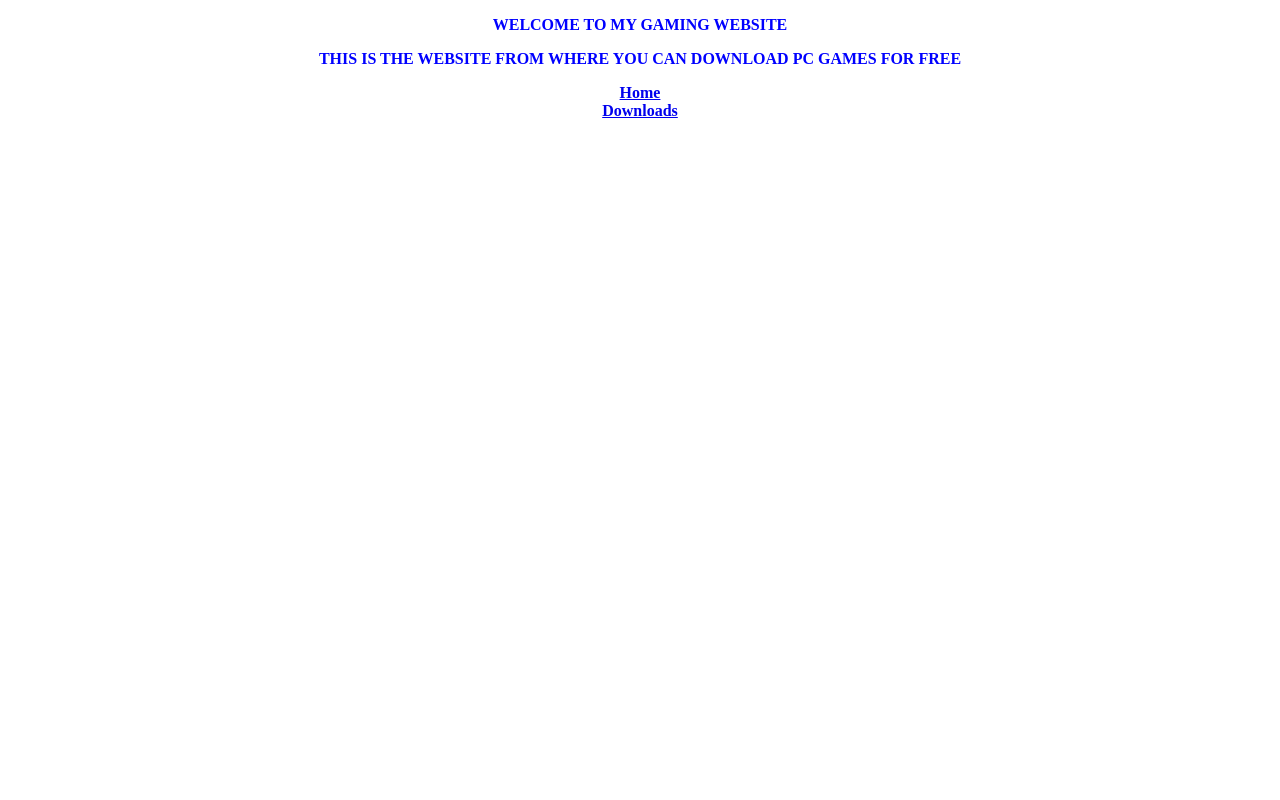
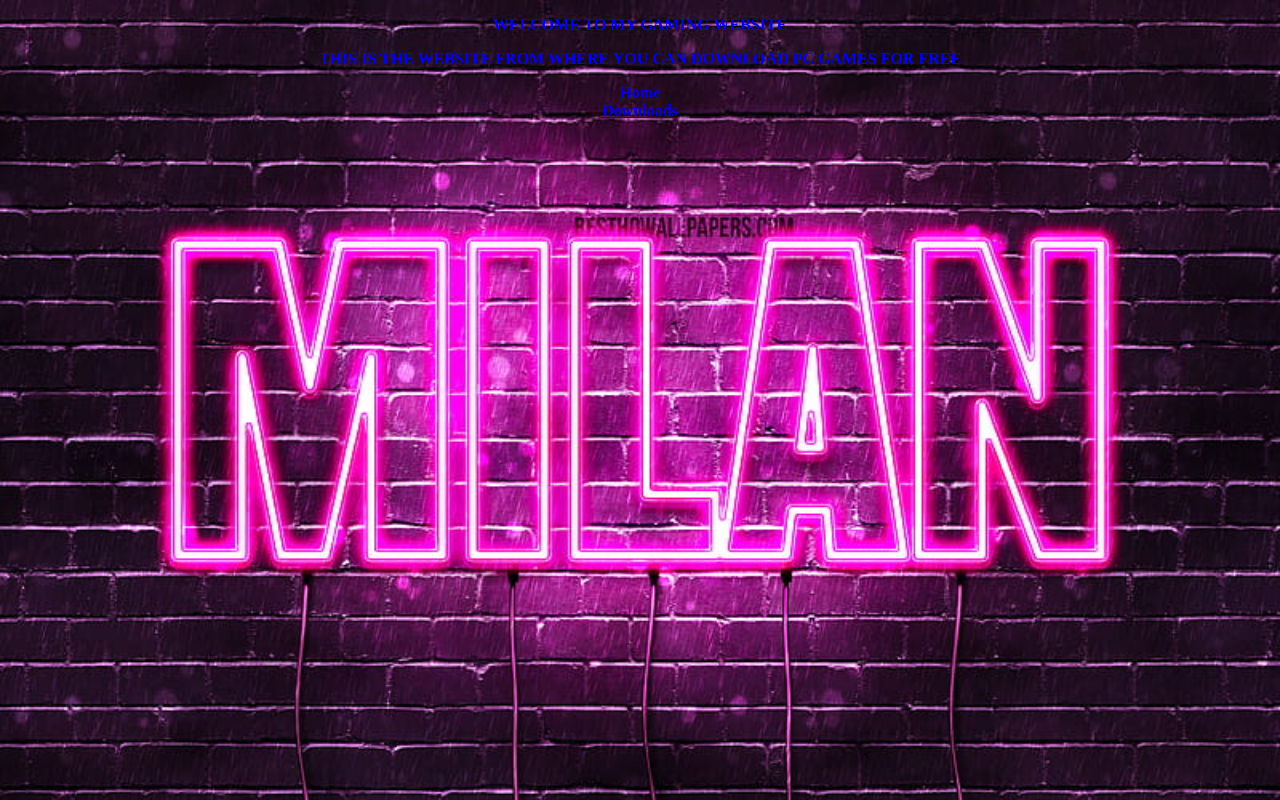
Before and after one commit to milansamuel609/gamingwithmilan, a plain HTML site: page index.html in a window 1280 px wide. Drawn offline with Linux system fonts and the light colour scheme.

Commit message:
Update index.html

```diff
--- a/index.html
+++ b/index.html
@@ -8,7 +8,7 @@
     <title>Document</title>
     <style>
     body {
-            background-image:url(wallpaper 2.jpg);
+            background-image:url(HD-wallpaper-milan-with-names-female-names-milan-name-purple-neon-lights-happy-birtay-milan-with-milan-name.jpg);
             background-repeat: no-repeat;
             background-size: cover;;
         }
```
